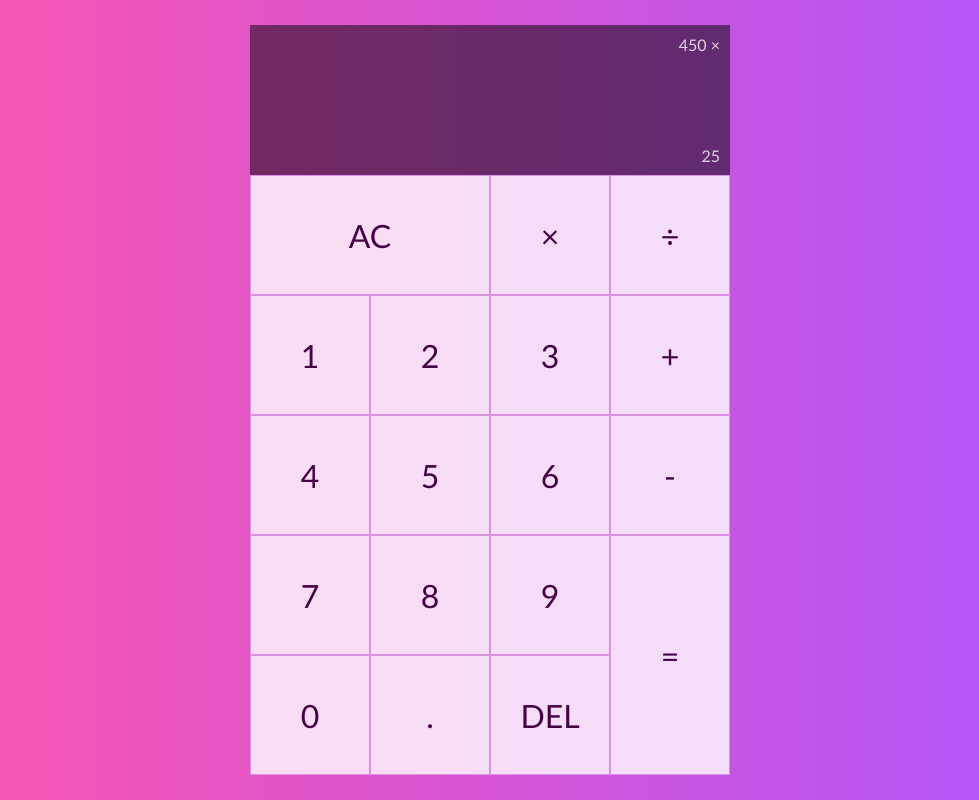
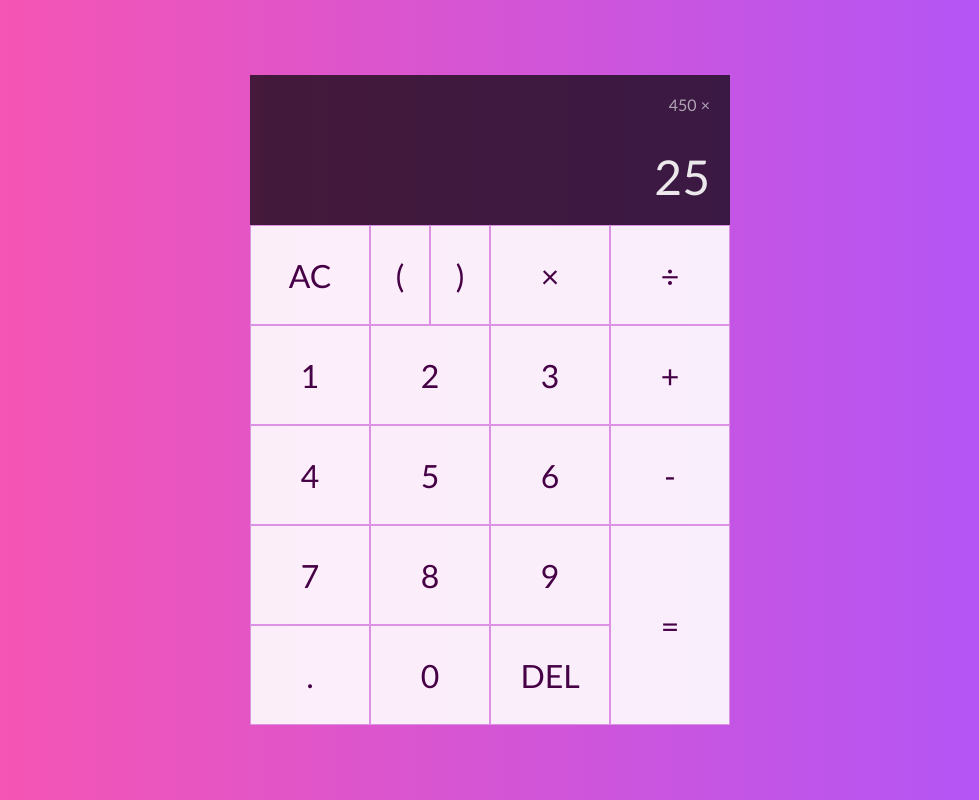
Before and after one commit to D4rk1n/JS---Calculator, a plain HTML site: page index.html in a window 1280 px wide. Shown: the whole page, without its empty margins (150-1129 px from the left). Drawn offline with Linux system fonts and the light colour scheme.

Commit message:
CSS Done

```diff
--- a/index.html
+++ b/index.html
@@ -14,24 +14,26 @@
             <div class="pre-calc">450 ×</div>
             <div class="curr-calc">25</div>
         </div>
-            <button class="wide-btn">AC</button>
-            <button>×</button>
-            <button>÷</button>
-            <button>1</button>
-            <button>2</button>
-            <button>3</button>
-            <button>+</button>
-            <button>4</button>
-            <button>5</button>
-            <button>6</button>
-            <button>-</button>
-            <button>7</button>
-            <button>8</button>
-            <button>9</button>
-            <button class="vertical-btn">=</button>
-            <button>0</button>
-            <button>.</button>
-            <button>DEL</button>
+            <button class="btn">AC</button>
+            <button class="btn narr">(</button>
+            <button class="btn narr">)</button>
+            <button class="btn" data-operation>×</button>
+            <button class="btn" data-operation>÷</button>
+            <button class="btn" data-number>1</button>
+            <button class="btn" data-number>2</button>
+            <button class="btn" data-number>3</button>
+            <button class="btn" data-operation>+</button>
+            <button class="btn" data-number>4</button>
+            <button class="btn" data-number>5</button>
+            <button class="btn" data-number>6</button>
+            <button class="btn" data-operation>-</button>
+            <button class="btn" data-number>7</button>
+            <button class="btn" data-number>8</button>
+            <button class="btn" data-number>9</button>
+            <button class="btn vertical">=</button>
+            <button class="btn" data-number>.</button>
+            <button class="btn" data-number>0</button>
+            <button class="btn" data-del>DEL</button>
 
 
 
--- a/style.css
+++ b/style.css
@@ -7,7 +7,8 @@
 body{
     padding: 0;
     margin: 0;
-    background : linear-gradient(to left,#AA55FF , #FF55AA)
+    background-image: url("bg.jpg");
+    background : linear-gradient(to left,#AA55FF , #FF55AA);
 }
 
 .calc {
@@ -15,15 +16,15 @@ body{
     justify-content: center;
     align-content: center;
     min-height: 100vh;
-    grid-template-columns:  repeat(4,120px);
-    grid-template-rows: minmax(150px,auto) repeat(5,120px);
+    grid-template-columns:  repeat(8,60px);
+    grid-template-rows: minmax(150px,auto) repeat(5,100px);
 
 }
 .calc > button{
     cursor: pointer;
     font-size: 2rem;
     color: rgb(70, 0, 70);
-    background-color: rgba(255,255,255,.8);
+    background-color: rgba(255,255,255,.9);
     border: 1px solid #dc91e5;
     outline: none;
 }
@@ -38,15 +39,28 @@ body{
     align-items: flex-end;
     justify-content: space-between;
     flex-direction: column;
-    padding: 10px;
+    padding: 20px;
     grid-column: 1 / -1;
-    background-color: rgba(0,0,0,.5);
-    color : rgba(255,255,255,.8)
+    background-color: rgba(0,0,0,.7);
+    color : rgba(255,255,255,.9);
+    word-wrap : break-word;
+    word-break: break-all;
 }
-.wide-btn
+.pre-calc
 {
-    grid-column: span 2;
+    color : rgba(255,255,255,.6);
 }
-.vertical-btn {
+.curr-calc
+{
+    font-size: 3rem;
+}
+.btn
+{
+   grid-column: span 2;
+}
+.vertical {
     grid-row: span 2;
 }
+.narr {
+    grid-column: span 1;
+}
```
Also changed, not shown: bg.jpg (added).
